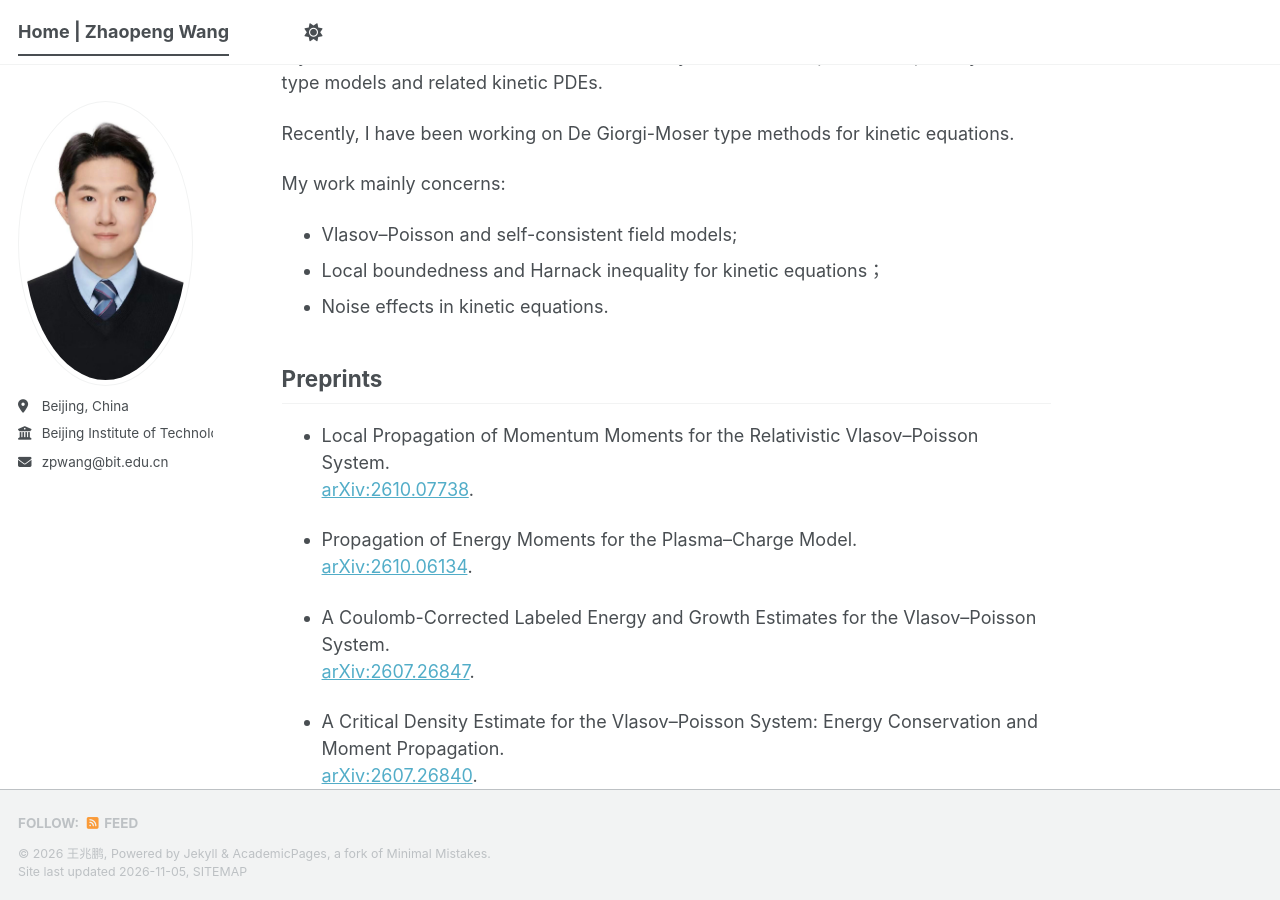
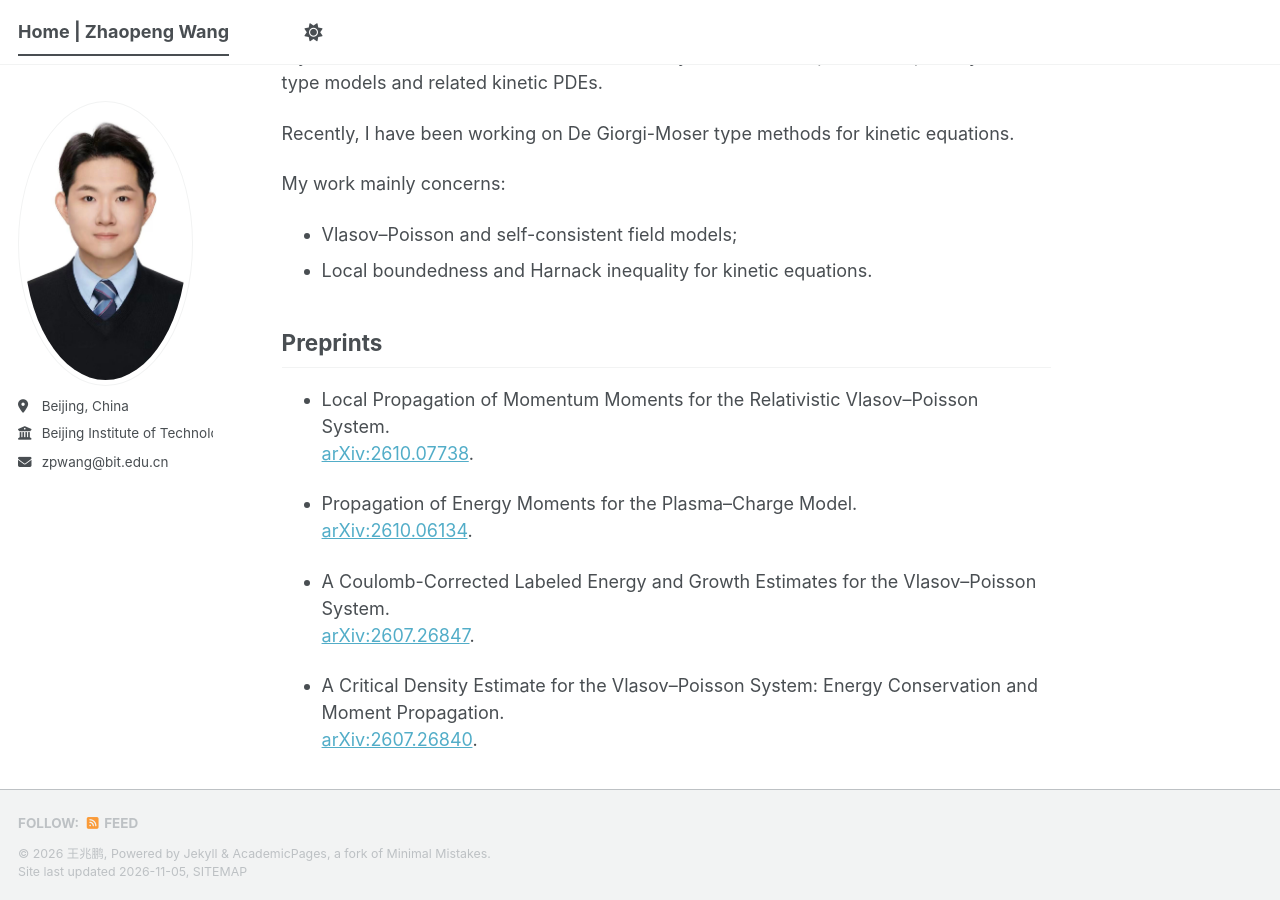
Before and after one commit to zpwangmath/zpwangmath.github.io, a Jekyll site: the page built from index.md, in a window 1280 px wide and 900 px high, scrolled down 354 px. Built offline with Jekyll 4.4.1, drawn with Linux system fonts in a browser that asks for light colours; a style sheet for code colours, icons or effects is not loaded.

Commit message:
Update index.md

```diff
--- a/index.md
+++ b/index.md
@@ -16,8 +16,7 @@ Recently, I have been working on De Giorgi-Moser type methods for kinetic equati
 
 My work mainly concerns:
 - Vlasov–Poisson and self-consistent field models;
-- Local boundedness and Harnack inequality for kinetic equations；
-- Noise effects in kinetic equations.
+- Local boundedness and Harnack inequality for kinetic equations.
 
 
 <h2>Preprints</h2>
```
